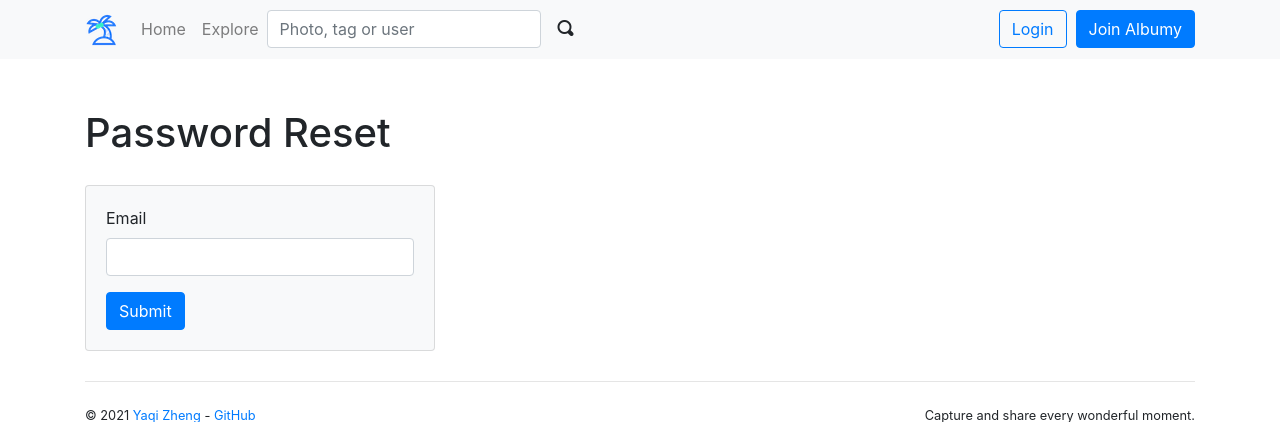
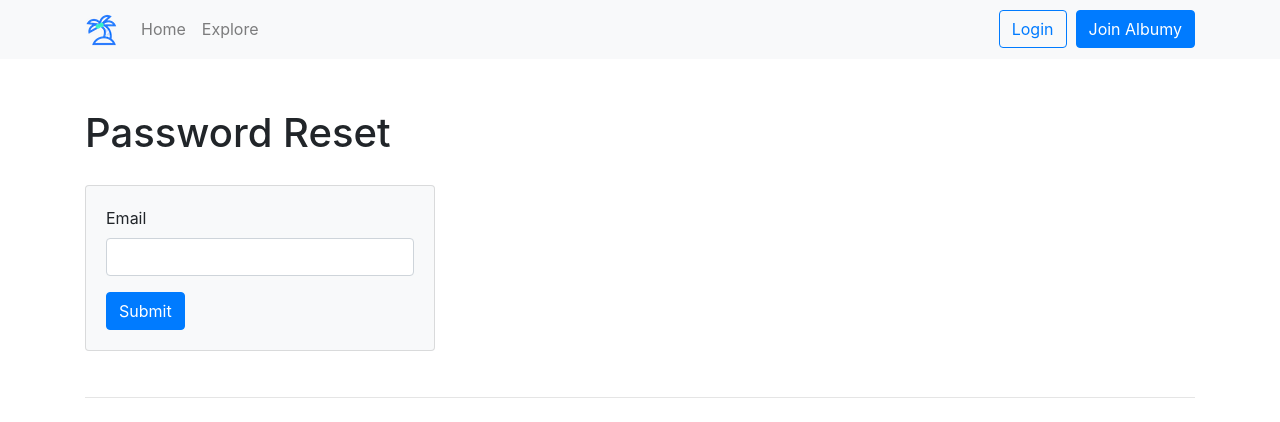
Before and after one commit to zhengyaqi527/albumy, a Flask app: page /auth/forget-password in a window 1280 px wide. Shown: the top 422 px of the page. Run offline with Flask 2, Linux system fonts and the light colour scheme; parts of the project's set-up code (start-up, migrations or seed data) failed here and were passed over; some libraries are stand-ins or nearby versions.

Commit message:
fix bugs

```diff
--- a/albumy/blueprints/auth.py
+++ b/albumy/blueprints/auth.py
@@ -100,7 +100,7 @@
     form = ForgetPasswordForm()
     if form.validate_on_submit():
         email = form.email.data.lower()
-        user = User.query.filter(email=email).first()
+        user = User.query.filter_by(email=email).first()
         if user:
             token = generate_token(user=user, operation=Operations.RESET_PASSWORD)
             send_reset_password_email(user=user, token=token)
@@ -112,13 +112,14 @@
 
 
 @auth_bp.route('/reset-password/<token>', methods=['GET', 'POST'])
-@login_required
 def reset_password(token):
+    print('进入reset_password....')
     if current_user.is_authenticated:
         return redirect(url_for('main.index'))
 
     form = ResetPasswordForm()
     if form.validate_on_submit():
+        print('进入验证validate_on_submit....')
         user = User.query.filter_by(email=form.email.data.lower()).first()
         if not user:
             flash('Invalid email', 'warning')
@@ -130,7 +131,7 @@
         else:
             flash('Invalid or expired token.', 'danger')
             return redirect(url_for('.forget_password'))
-
+    print('返回resetpasswordform')
     return render_template('auth/reset_password.html', form=form)
 
 
--- a/albumy/blueprints/main.py
+++ b/albumy/blueprints/main.py
@@ -40,7 +40,8 @@
 
 @main_bp.route('/explore')
 def explore():
-    return render_template('main/explore.html')
+    photos = Photo.query.order_by(func.random()).limit(12)
+    return render_template('main/explore.html', photos=photos)
 
 
 @main_bp.route('/avatars/<path:filename>')
--- a/albumy/blueprints/user.py
+++ b/albumy/blueprints/user.py
@@ -23,7 +23,7 @@
         flash('Your account is locked.', 'dangers')
     # 当前用户被封禁，则自动登出用户
     if user == current_user and not user.active:
-        logout_user(user)
+        logout_user()
     page = request.args.get('page', 1, type=int)
     per_page = current_app.config['ALBUMY_PHOTO_PER_PAGE']
     pagination = Photo.query.with_parent(user).order_by(Photo.timestamp.desc()).paginate(page, per_page, error_out=False)
--- a/albumy/templates/auth/reset_password.html
+++ b/albumy/templates/auth/reset_password.html
@@ -9,7 +9,7 @@
     </div>
     <div class="row">
         <div class="col-sm-4">
-            <div class="card mb3 w-100 bg-light">
+            <div class="card mb-3 w-100 bg-light">
                 <div class="card-body">
                     {{ render_form(form) }}
                 </div>
--- a/albumy/templates/base.html
+++ b/albumy/templates/base.html
@@ -32,13 +32,13 @@
                     <div class="navbar-nav mr-auto">
                         {{ render_nav_item('main.index', 'Home') }}
                         {{ render_nav_item('main.explore', 'Explore') }}
-                        <form class="form-inline my-2 my-lg-0">
+                        <!-- <form class="form-inline my-2 my-lg-0">
                             <input type="text" name="q" class="form-control mr-sm-1" placeholder="Photo, tag or user"
                                 required>
                             <button class="btn btn-light my-2 my-sm-0" type="submit">
                                 <span class="oi oi-magnifying-glass"></span>
                             </button>
-                        </form>
+                        </form> -->
                     </div>
                     <div class="navbar-nav ml-auto">
                     {% if current_user.is_authenticated %}
```
Also changed, not shown: albumy/templates/main/explore.html (+14 -0 lines).
